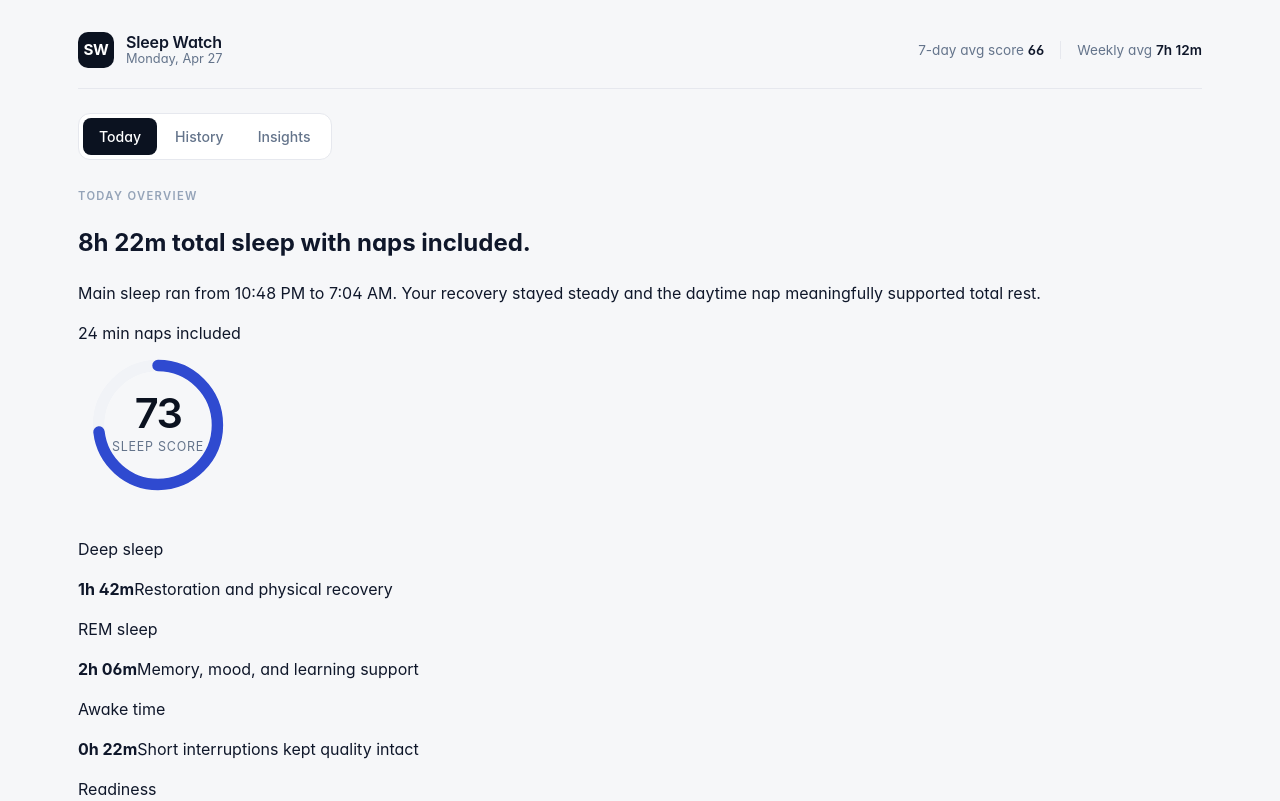
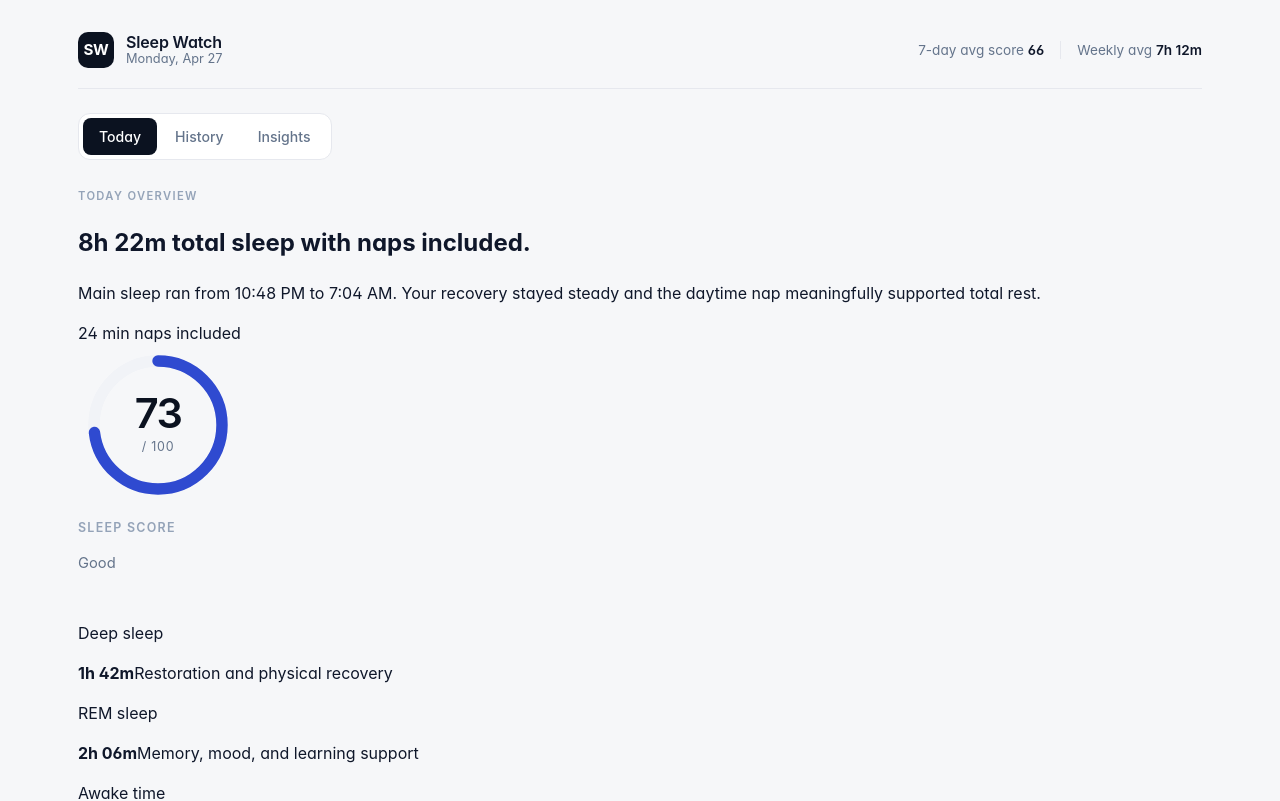
Before and after one commit to nmontoya2-ux/sleep_watch, a React (Vite) app in the folder frontend/: page / in a window 1280 px wide. Shown: the top 801 px of the page. Built offline with nearby package versions, Linux system fonts and the light colour scheme.

Commit message:
Auto-commit JSX on save for Comp 227

```diff
--- a/frontend/components/ScoreRing.jsx
+++ b/frontend/components/ScoreRing.jsx
@@ -1,9 +1,18 @@
-function ScoreRing({ score, label }) {
-  const radius = 52
+function qualityFromScore(score) {
+  if (score >= 90) return 'Excellent'
+  if (score >= 80) return 'Optimal'
+  if (score >= 70) return 'Good'
+  if (score >= 60) return 'Fair'
+  return 'Needs work'
+}
+
+function ScoreRing({ score, label = 'Sleep score' }) {
+  const radius = 56
   const circumference = 2 * Math.PI * radius
-  const dashOffset = circumference - (score / 100) * circumference
+  const dashOffset = circumference - (Math.max(0, Math.min(100, score)) / 100) * circumference
 
   return (
+    <>
       <div className="score-ring">
         <svg viewBox="0 0 140 140" aria-hidden="true">
           <circle className="score-ring-track" cx="70" cy="70" r={radius} />
@@ -18,9 +27,12 @@ function ScoreRing({ score, label }) {
         </svg>
         <div className="score-ring-copy">
           <strong>{score}</strong>
-        <span>{label}</span>
+          <span>/ 100</span>
         </div>
       </div>
+      <p className="hero-score-label">{label}</p>
+      <p className="hero-score-quality">{qualityFromScore(score)}</p>
+    </>
   )
 }
 
```
Lines whose indentation alone changed are shown as unchanged.
